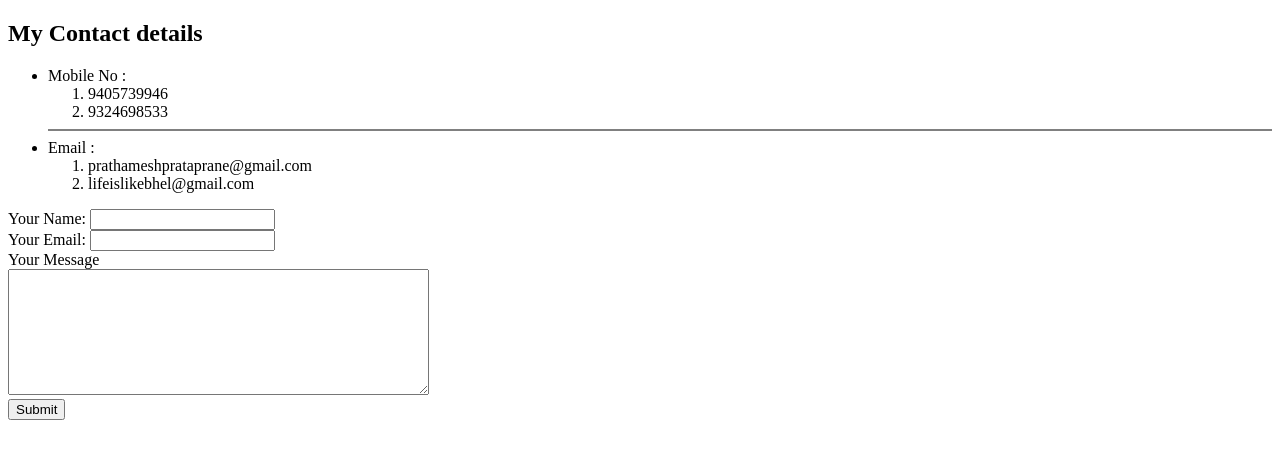
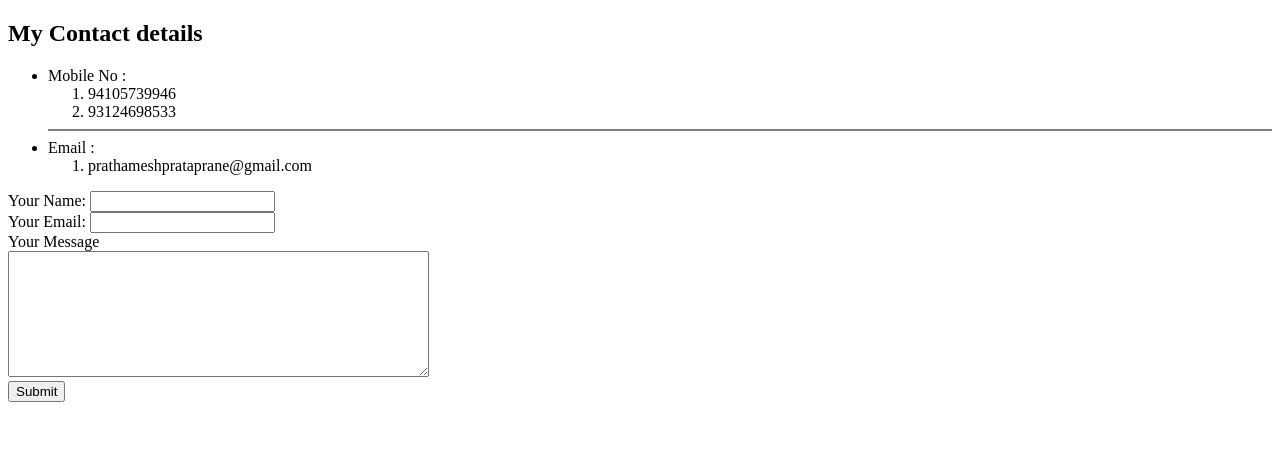
Before and after one commit to Prathamesh-1610/CV, a plain HTML site: page contact.html in a window 1280 px wide. Drawn offline with Linux system fonts and the light colour scheme.

Commit message:
Update in contact page

```diff
--- a/contact.html
+++ b/contact.html
@@ -10,15 +10,15 @@
     <ul>
       <li>Mobile No :
         <ol>
-          <li>9405739946</li>
-          <li>9324698533</li>
+          <li>94105739946</li>
+          <li>93124698533</li>
         </ol>
       </li>
       <hr noshade size:'3'>
       <li>Email :</li>
       <ol>
         <li>prathameshprataprane@gmail.com</li>
-        <li>lifeislikebhel@gmail.com</li>
+
       </ol>
     </ul>
 
```
